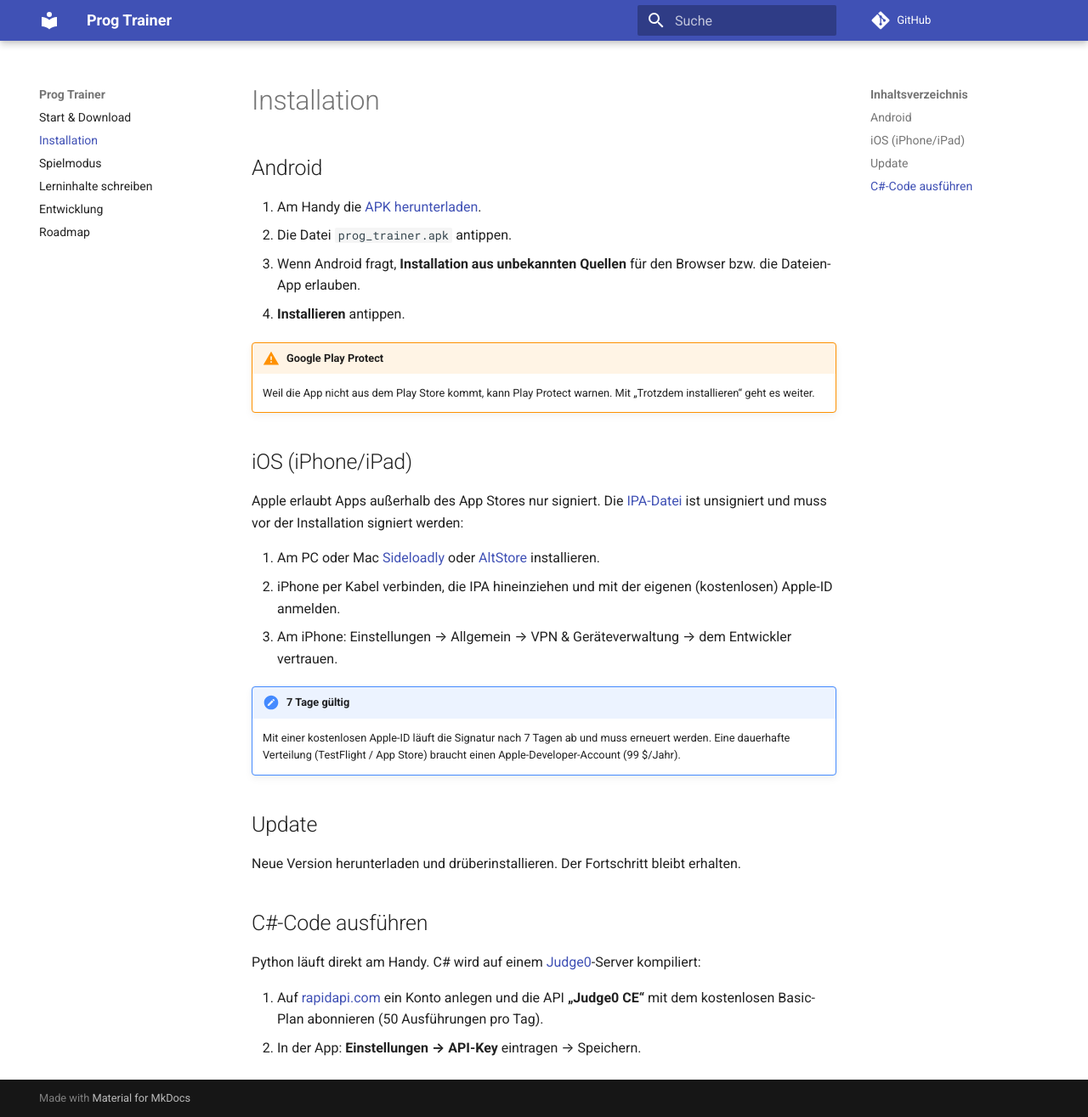
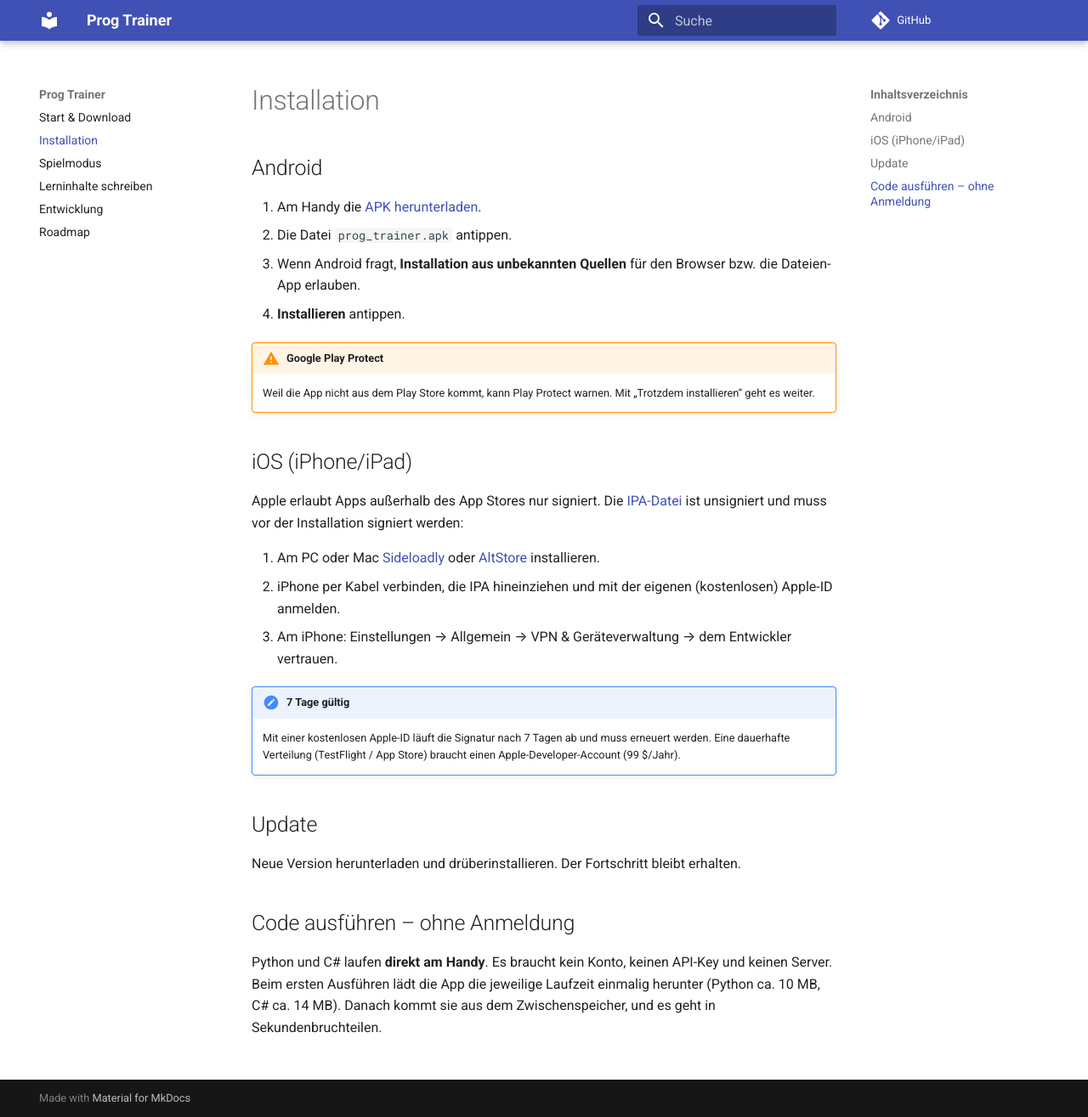
Before and after one commit to BAC-HTL/prog_trainer, an MkDocs documentation site: the page built from docs/installation.md, in a window 1280 px wide and 1315 px high. Shown: the whole window at 85% size. Built offline with MkDocs 1.6.1 and Material for MkDocs 9.7.7, drawn with Linux system fonts in a browser that asks for light colours; comment, search, counter and statistics services are not loaded.

Commit message:
Doku: C# läuft ohne Anmeldung direkt am Handy
Co-Authored-By: Claude Opus 5.5 <noreply@anthropic.com>
Claude-Session: https://claude.ai/code/session_014N99C1MDsb4R6jN2eED7QF

```diff
--- a/docs/installation.md
+++ b/docs/installation.md
@@ -34,12 +34,9 @@ ist unsigniert und muss vor der Installation signiert werden:
 Neue Version herunterladen und drüberinstallieren. Der Fortschritt bleibt
 erhalten.
 
-## C#-Code ausführen
+## Code ausführen – ohne Anmeldung
 
-Python läuft direkt am Handy. C# wird auf einem
-[Judge0](https://judge0.com)-Server kompiliert:
-
-1. Auf [rapidapi.com](https://rapidapi.com) ein Konto anlegen und die API
-   **„Judge0 CE“** mit dem kostenlosen Basic-Plan abonnieren
-   (50 Ausführungen pro Tag).
-2. In der App: **Einstellungen → API-Key** eintragen → Speichern.
+Python und C# laufen **direkt am Handy**. Es braucht kein Konto, keinen
+API-Key und keinen Server. Beim ersten Ausführen lädt die App die jeweilige
+Laufzeit einmalig herunter (Python ca. 10 MB, C# ca. 14 MB). Danach kommt sie
+aus dem Zwischenspeicher, und es geht in Sekundenbruchteilen.
```
Also changed, not shown: docs/entwicklung.md (+4 -5 lines), docs/inhalte.md (+1 -1 lines), docs/roadmap.md (+2 -3 lines), 1 other file.
